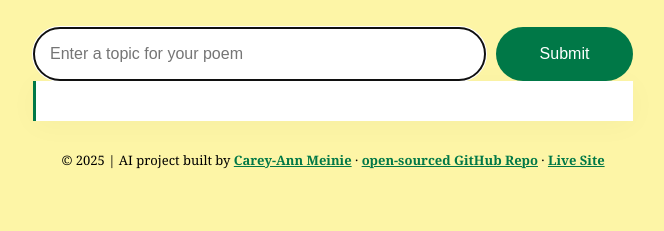
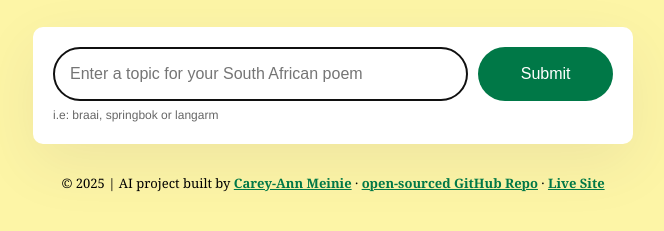
Before and after one commit to CareyM92/south-african-ai-poem-generator, a plain HTML site: page index.html in a window 1280 px wide. Shown: the part 231-462 px from the top of the page, without its empty margins (307-971 px from the left). Drawn offline with nearby package versions, Linux system fonts and the light colour scheme.

Commit message:
improved HTML

```diff
--- a/index.html
+++ b/index.html
@@ -17,10 +17,11 @@
       </header>
 
       <main>
+        <div class="form-container">
           <form id="poem-generator-form">
             <input
               type="text"
-            placeholder="Enter a topic for your poem"
+              placeholder="Enter a topic for your South African poem"
               autofocus
               required
               autocomplete="off"
@@ -29,7 +30,9 @@
             />
             <input type="submit" class="submit-button" />
           </form>
-        <div class="poem" id="poem"></div>
+          <div class="hint">i.e: braai, springbok or langarm</div>
+        </div>
+        <div class="poem hidden" id="poem"></div>
       </main>
       <footer>
         <p>
```
Lines whose indentation alone changed are shown as unchanged.
